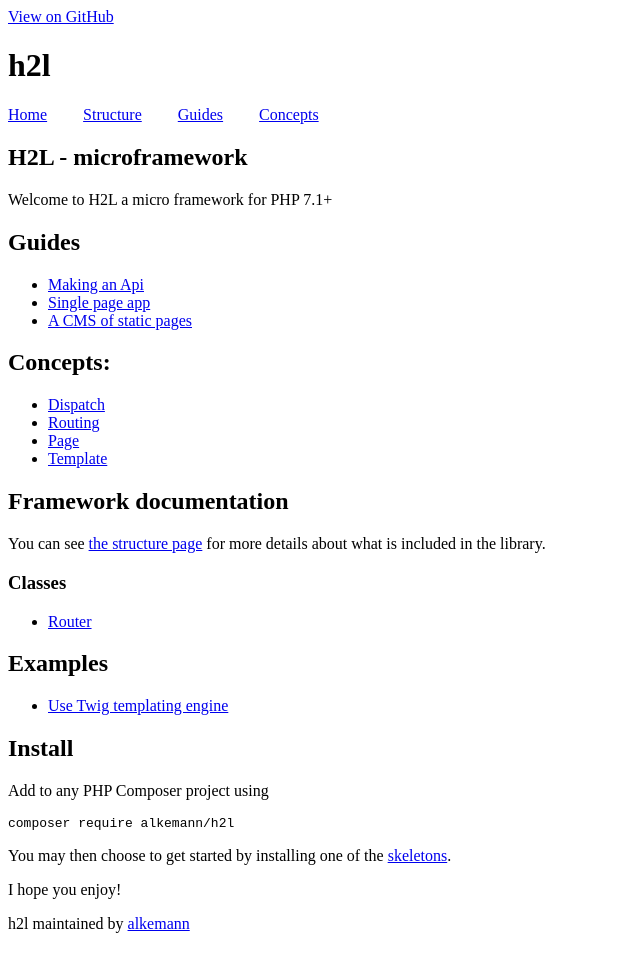
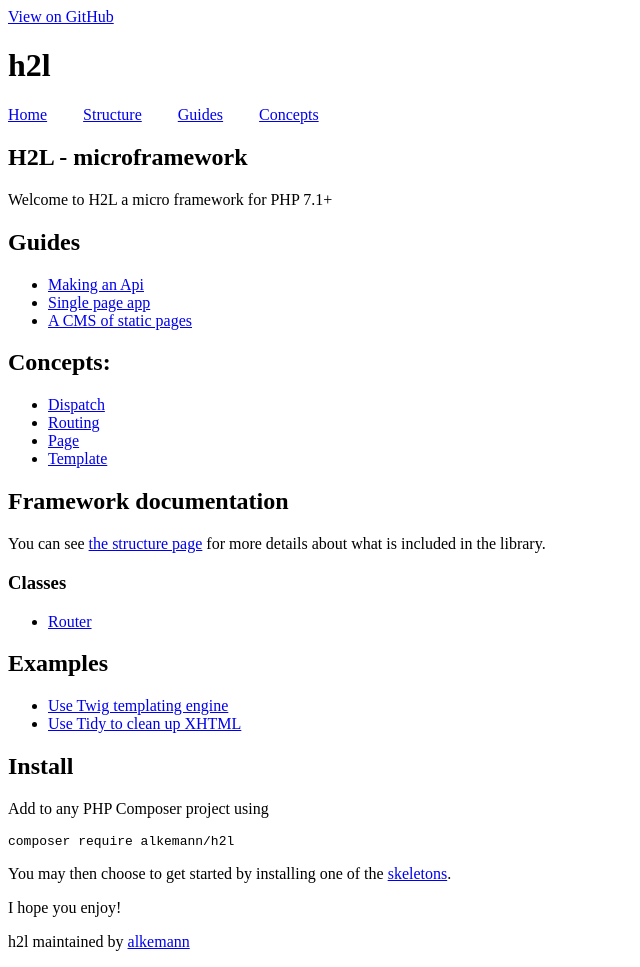
Before and after one commit to alkemann/h2l, a Jekyll site: the page built from docs/index.md, in a window 1280 px wide. Shown: the whole page, without its empty margins (0-640 px from the left). Built offline with Jekyll 4.4.1, drawn with Linux system fonts in a browser that asks for light colours; our own code applies the rules of GitHub Pages for plain Markdown files; the repository's description, which GitHub fills in, is left out.

Commit message:
Added link to Tidy example

```diff
--- a/docs/index.md
+++ b/docs/index.md
@@ -23,6 +23,7 @@ You can see [the structure page](structure.md) for more details about what is in
 
 ## Examples
  - [Use Twig templating engine](examples/twig.md)
+ - [Use Tidy to clean up XHTML](examples/tidy.md)
 
 ## Install
 
```
